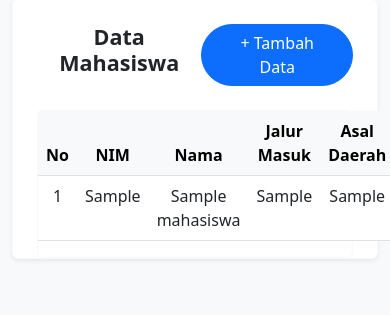
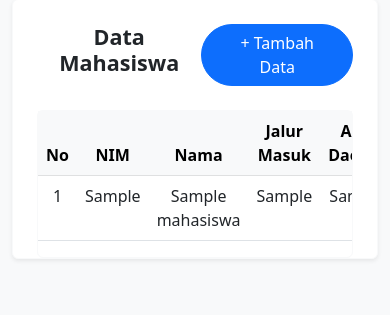
Before and after one commit to hafidhdzaki/PPW1B2_Pertemuan-12_568374_Hafidh-Dzaki-Fardiansyah, a PHP site: page / in a window 390 px wide; the page is wider, and only the part inside the window is pictured. Shown: the part 155-470 px from the top of that part. Run offline with PHP 8.4, Linux system fonts and the light colour scheme; tables that the repository leaves empty hold one stand-in row (values such as "Sample post").

Commit message:
"tabel jadi responsive"

```diff
--- a/index.php
+++ b/index.php
@@ -21,6 +21,7 @@
                         </a>
                     </div>
                     <div class="card mx-4 border-light">
+                        <div class="table-responsive">
                             <table class="table">
                                 <thead class="table-light">
                                     <tr>
@@ -63,5 +64,6 @@
                 </div>
             </div>
         </div>
+    </div>
 </body>
 </html>
```
Lines whose indentation alone changed are shown as unchanged.
